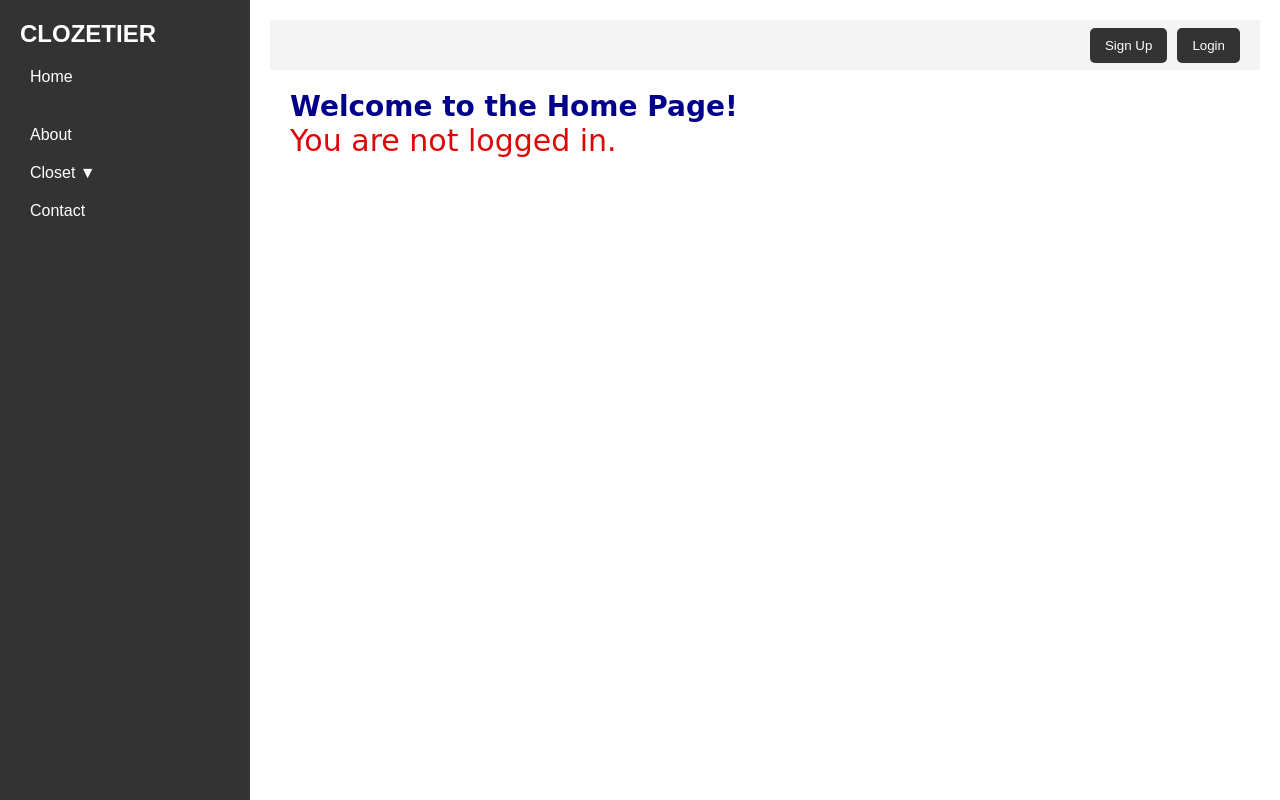
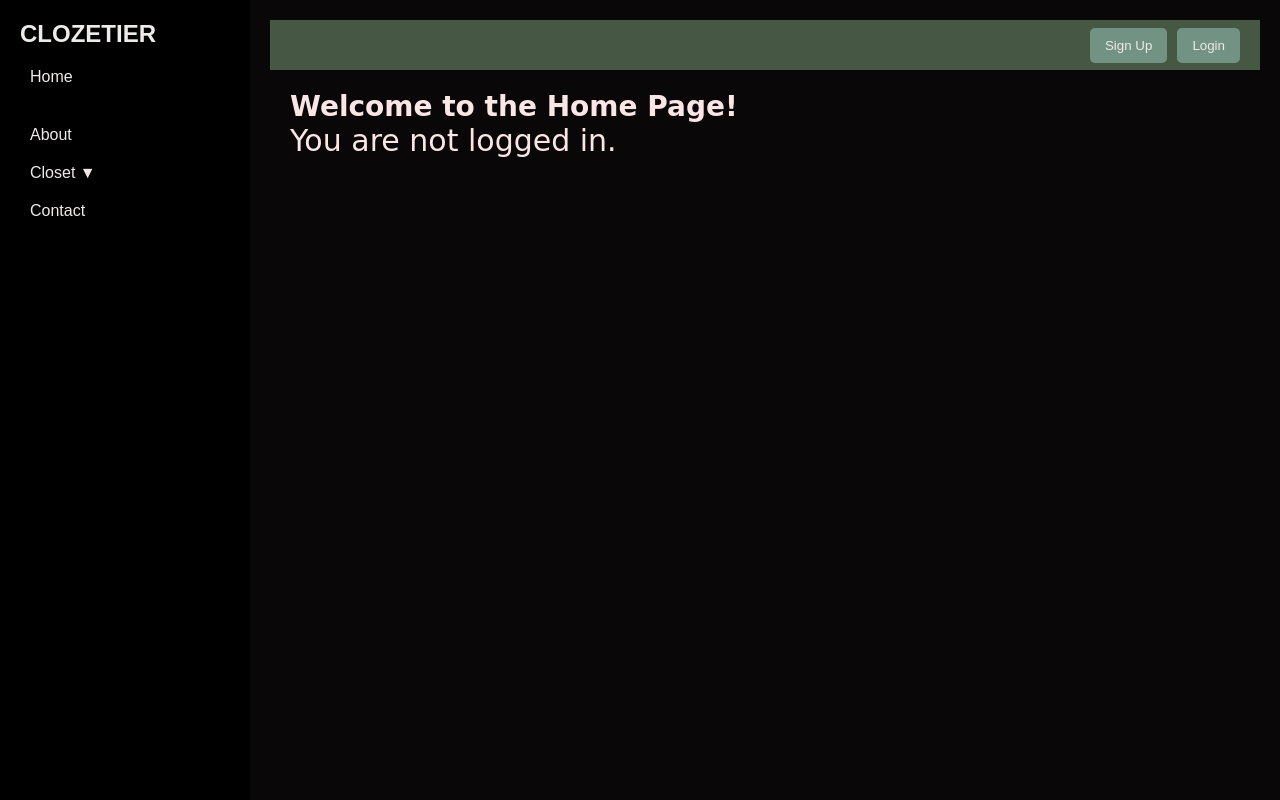
Before and after one commit to whitmireb/clozetier, a Django app: page / in a window 1280 px wide. Run offline with Django 5.2, Linux system fonts and the light colour scheme; parts of the project's set-up code (start-up, migrations or seed data) failed here and were passed over.

Commit message:
Color scheme adder, plus some changes in how color is layed out to boxes. this is not the final color scheme so dont rip on me guys.

```diff
--- a/clozetier_site/templates/base.html
+++ b/clozetier_site/templates/base.html
@@ -11,6 +11,15 @@
     <link rel="stylesheet" href="{% static 'css/styles.css' %}">
 
     <style>
+        /* Define color variables */
+        :root {
+            --text: #efeaea;
+            --background: #0a0708;
+            --primary: #000000;
+            --secondary: #465844;
+            --accent: #729384;
+        }
+
         * {
             margin: 0;
             padding: 0;
@@ -21,19 +30,21 @@
             font-family: Arial, sans-serif;
             display: flex;
             height: 100vh;
+            background-color: var(--background);
+            color: var(--text);
         }
 
         .sidebar {
             width: 250px;
-            background-color: #333;
-            color: white;
+            background-color: var(--primary);
+            color: var(--text);
             padding: 20px;
             display: flex;
             flex-direction: column;
         }
 
         .sidebar a {
-            color: white;
+            color: var(--text);
             text-decoration: none;
             margin: 10px 0;
             padding: 10px;
@@ -41,27 +52,29 @@
         }
 
         .sidebar a:hover {
-            background-color: #555;
+            background-color: var(--secondary);
         }
 
         .main-content {
             flex-grow: 1;
             padding: 20px;
+            background-color: var(--background);
         }
 
         .top-bar {
             width: 100%;
             height: 50px;
-            background-color: #f4f4f4;
+            background-color: var(--secondary);
             display: flex;
             justify-content: flex-end;
             align-items: center;
             padding: 0 20px;
+            color: var(--text);
         }
 
         .top-bar button {
-            background-color: #333;
-            color: white;
+            background-color: var(--accent);
+            color: var(--text);
             border: none;
             padding: 10px 15px;
             margin-left: 10px;
@@ -221,12 +236,11 @@
     </div>
     <script>
         function toggleDropdown(event) {
-            event.preventDefault(); // Prevent default link behavior
+            event.preventDefault();
             var dropdown = document.getElementById("clozetierDropdown");
             dropdown.style.display = dropdown.style.display === "block" ? "none" : "block";
         }
     </script>
-    </div>
 
     <div class="main-content">
         <div class="top-bar">
@@ -251,21 +265,16 @@
         let lastFileName = '';
 
         document.getElementById('file-upload-button').addEventListener('click', function () {
-            document.getElementById('file-upload').click(); // Trigger the file input
+            document.getElementById('file-upload').click();
         });
 
-        // Optional: To give feedback if a file has been selected
         document.getElementById('file-upload').addEventListener('change', function () {
             if (this.files.length > 0) {
-                // Update button text or provide feedback
                 lastFileName = this.files[0].name
                 document.getElementById('file-upload-button').querySelector('span').textContent = lastFileName;
             }
         });
     </script>
-
-
-
 </body>
 
 </html>
--- a/clozetier_site/templates/home.html
+++ b/clozetier_site/templates/home.html
@@ -11,12 +11,12 @@
         h1 {
             font-family: "Comic Sans MS", cursive; /* Comic Sans font */
             font-size: 28px;
-            color: darkblue;
+            color: #fae6e5;
         }
         p {
             font-family: "Comic Sans MS", cursive; /* Comic Sans font */
             font-size: 30px;
-            color: #de0707;
+            color: #fae6e5;
         }
     </style>
 
```
Also changed, not shown: other parts of clozetier_site/templates/base.html (+29 -27 lines).
